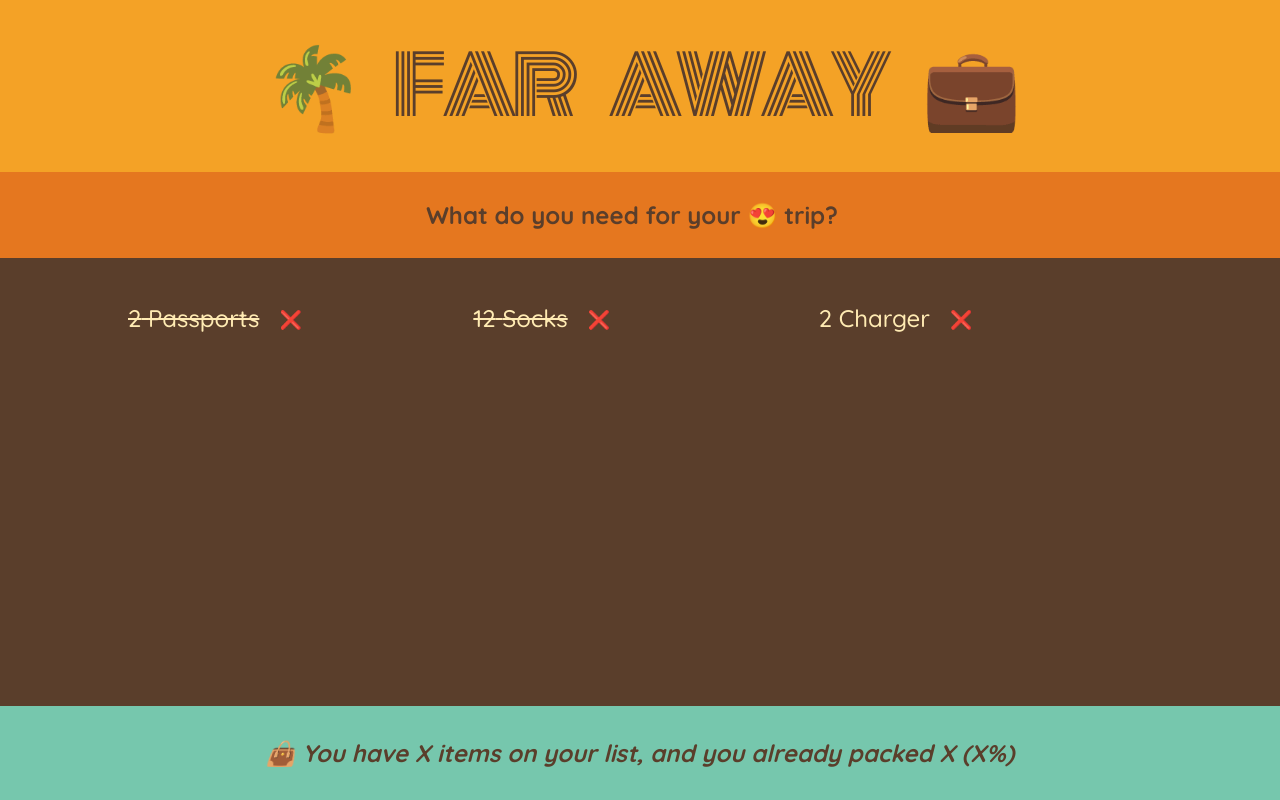
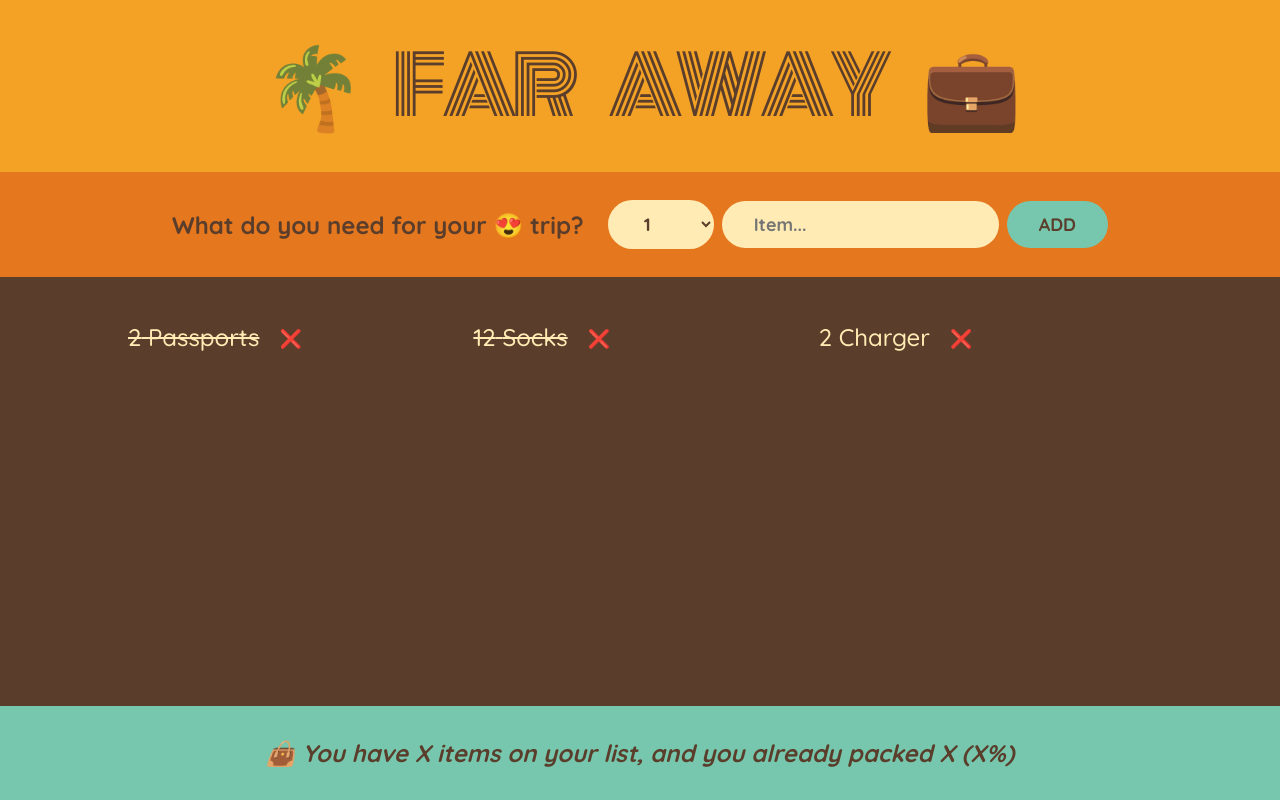
Before and after one commit to Ashishk141/reactjsjonas, a React (Create React App) app in the folder travel-list/: page / in a window 1280 px wide. Built offline with nearby package versions, Linux system fonts and the light colour scheme.

Commit message:
v72 Building a Form and Handling Submissions

```diff
--- a/travel-list/src/App.js
+++ b/travel-list/src/App.js
@@ -21,10 +21,24 @@
   return <h1>🌴 Far Away 💼</h1>;
 }
 function Form() {
+  function handleSubmit(e) {
+    e.preventDefault();
+    console.log(e);
+  }
+
   return (
-    <div className="add-form">
+    <form className="add-form" onSubmit={handleSubmit}>
       <h3>What do you need for your 😍 trip?</h3>
-    </div>
+      <select>
+        {Array.from({ length: 20 }, (_, i) => i + 1).map((num) => (
+          <option value={num} key={num}>
+            {num}
+          </option>
+        ))}
+      </select>
+      <input type="text" placeholder="Item..." />
+      <button>Add</button>
+    </form>
   );
 }
 
@@ -33,7 +47,7 @@
     <div className="list">
       <ul>
         {initialItems.map((item) => (
-          <Item item={item} />
+          <Item item={item} key={item.id} />
         ))}
       </ul>
     </div>
```
